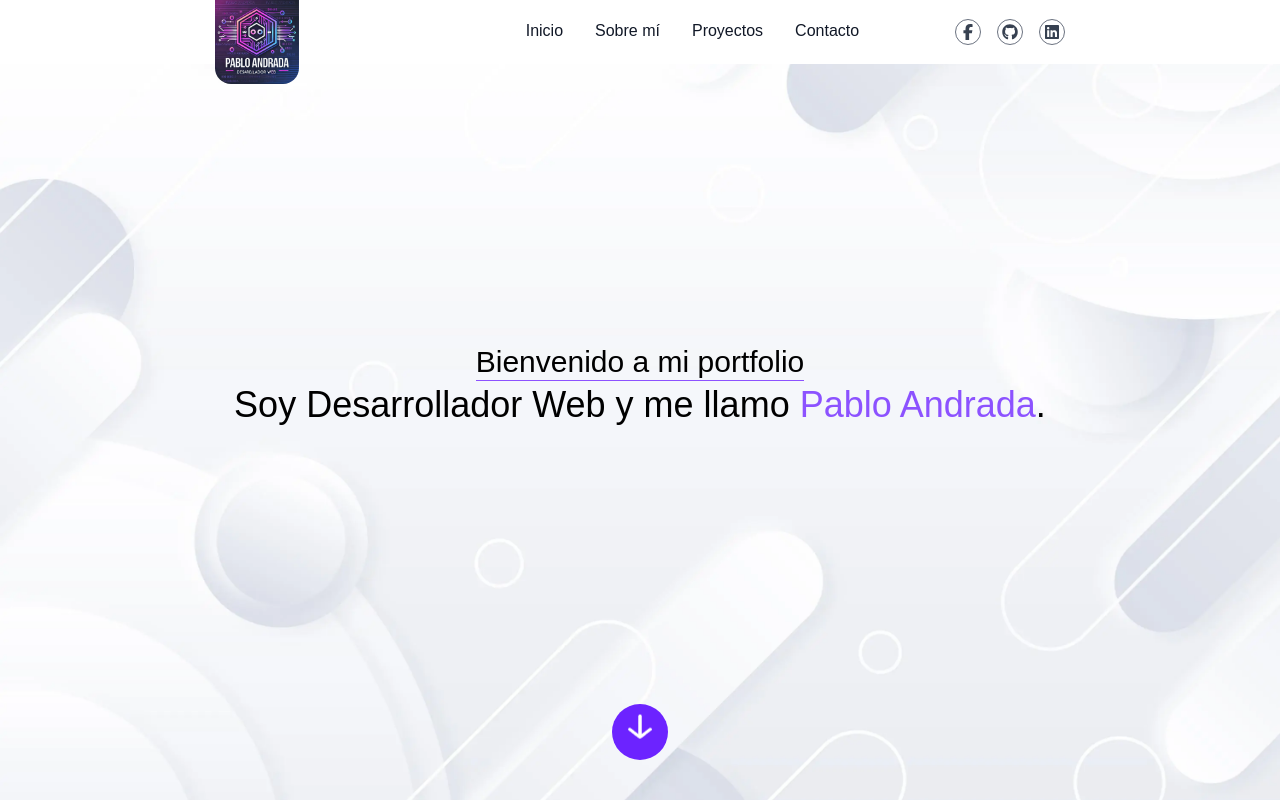
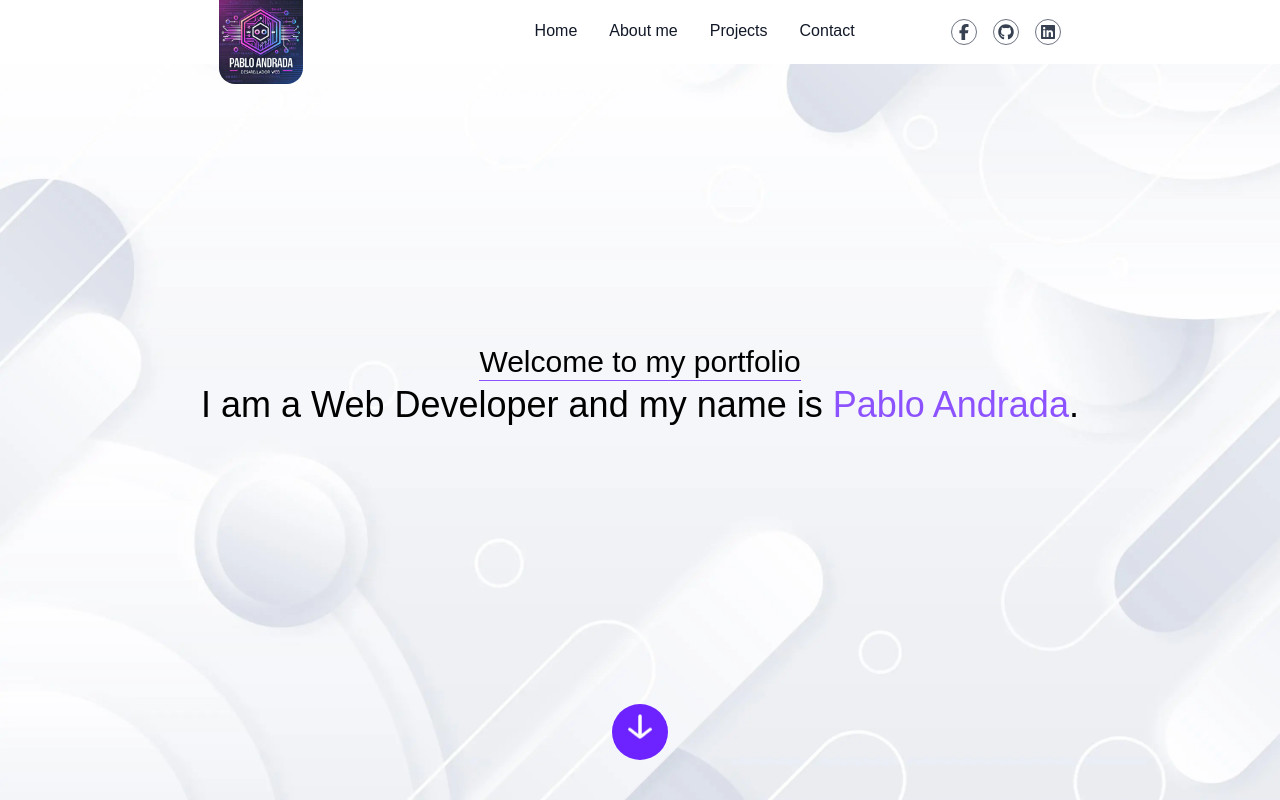
Before and after one commit to Pablo-Andrada/Pablo-Andrada-Portfolio, an Astro site: page / in a window 1280 px wide. Shown: the top 800 px of the page. Built offline with nearby package versions, Linux system fonts and the light colour scheme; Astro itself is replaced by a stand-in of ours.

Commit message:
realease - favicon

```diff
--- a/src/components/NavBar.astro
+++ b/src/components/NavBar.astro
@@ -5,8 +5,7 @@ import { Image } from "astro:assets";
 
 <nav class="bg-white">
 	<div
-        class="max-w-screen-xl flex flex-wrap items-center justify-between md:justify-evenly mx-auto px-6 md:px-0"
-    >
+		class="max-w-screen-xl flex flex-wrap items-center justify-between md:justify-evenly mx-auto px-6 md:px-0">
 		<div class="relative h-16 mr-24">
 			<Image
 				width="84"
@@ -21,16 +20,14 @@ import { Image } from "astro:assets";
 			type="button"
 			class="inline-flex items-center p-2 w-10 h-10 justify-center text-sm text-gray-500 rounded-lg md:hidden hover:bg-gray-100 focus:outline-none focus:ring-2 focus:ring-gray-200 dark:text-gray-400 dark:hover:bg-gray-700 dark:focus:ring-gray-600"
 			aria-controls="navbar-default"
-            aria-expanded="false"
-        >
+			aria-expanded="false">
 			<span class="sr-only">Open main menu</span>
 			<svg
 				class="w-5 h-5"
 				aria-hidden="true"
 				xmlns="http://www.w3.org/2000/svg"
 				fill="none"
-                viewBox="0 0 17 14"
-            >
+				viewBox="0 0 17 14">
 				<path
 					stroke="currentColor"
 					stroke-linecap="round"
@@ -41,17 +38,15 @@ import { Image } from "astro:assets";
 		</button>
 		<div class="hidden w-full md:flex gap-24 md:w-auto" id="navbar-default">
 			<ul
-                class="font-medium flex flex-col p-4 md:p-0 mt-4 border border-gray-100 rounded-lg bg-gray-50 md:flex-row md:space-x-8 rtl:space-x-reverse md:mt-0 md:border-0 md:bg-white dark:bg-gray-800 md:dark:bg-gray-900 dark:border-gray-700"
-            >
-                <NavbarElement title="Inicio" href="#inicio" />
-                <NavbarElement title="Sobre mí" href="#about" />
-                <NavbarElement title="Proyectos" href="#projects" />
-                <NavbarElement title="Contacto" href="#contact" />
+				class="font-medium flex flex-col p-4 md:p-0 mt-4 border border-gray-100 rounded-lg bg-gray-50 md:flex-row md:space-x-8 rtl:space-x-reverse md:mt-0 md:border-0 md:bg-white dark:bg-gray-800 md:dark:bg-gray-900 dark:border-gray-700">
+				<NavbarElement title="Home" href="#inicio" />
+				<NavbarElement title="About me" href="#about" />
+				<NavbarElement title="Projects" href="#projects" />
+				<NavbarElement title="Contact" href="#contact" />
 			</ul>
 			<ul class="hidden md:flex gap-4">
 				<li
-                    class="p-1 hover:bg-custom-purple rounded-full fill-gray-700 hover:fill-white border border-gray-500"
-                >
+					class="p-1 hover:bg-custom-purple rounded-full fill-gray-700 hover:fill-white border border-gray-500">
 					<a href="#"
 						><svg
 							class="size-4"
@@ -65,8 +60,7 @@ import { Image } from "astro:assets";
 					>
 				</li>
 				<li
-                    class="p-1 hover:bg-custom-purple rounded-full fill-gray-700 hover:fill-white border border-gray-500"
-                >
+					class="p-1 hover:bg-custom-purple rounded-full fill-gray-700 hover:fill-white border border-gray-500">
 					<a href="#"
 						><svg
 							class="size-4"
@@ -80,8 +74,7 @@ import { Image } from "astro:assets";
 					>
 				</li>
 				<li
-                    class="p-1 hover:bg-custom-purple rounded-full fill-gray-700 hover:fill-white border border-gray-500"
-                >
+					class="p-1 hover:bg-custom-purple rounded-full fill-gray-700 hover:fill-white border border-gray-500">
 					<a href="#"
 						><svg
 							class="size-4"
--- a/src/layouts/Layout.astro
+++ b/src/layouts/Layout.astro
@@ -15,6 +15,8 @@ const { title } = Astro.props;
 		<link rel="icon" type="image/svg+xml" href="/favicon.svg" />
 		<meta name="generator" content={Astro.generator} />
 		<title>{title}</title>
+		<!-- Favicon -->
+		<link rel="icon" href="/favicon.ico" type="image/x-icon" />
 		<script src="../../node_modules/flowbite/dist/flowbite.min.js"></script>
 		<link rel="preconnect" href="https://fonts.googleapis.com" />
 		<link rel="preconnect" href="https://fonts.gstatic.com" crossorigin />
--- a/src/pages/index.astro
+++ b/src/pages/index.astro
@@ -133,14 +133,16 @@ const PROJECTS: Project[] = [
 	<header
 		id="inicio"
 		class="h-dvh bg-[url('/fondo.webp')] bg-cover bg-center flex flex-col justify-between">
+		<!-- Favicon -->
+		<link rel="icon" href="/favicon.ico" type="image/x-icon" />
 		<Navbar />
 		<div class="flex flex-col items-center gap-1">
 			<h2
 				class="text-xl md:text-2xl lg:text-3xl border-b border-custom-purple text-center">
-				Bienvenido a mi portfolio
+				Welcome to my portfolio
 			</h2>
 			<h3 class="text-2xl md:text-3xl lg:text-4xl text-center">
-				Soy Desarrollador Web y me llamo <span class="text-custom-purple"
+				I am a Web Developer and my name is <span class="text-custom-purple"
 					>Pablo Andrada</span
 				>.
 			</h3>
```
Also changed, not shown: public/favicon.ico (added). Lines whose indentation alone changed are shown as unchanged.
